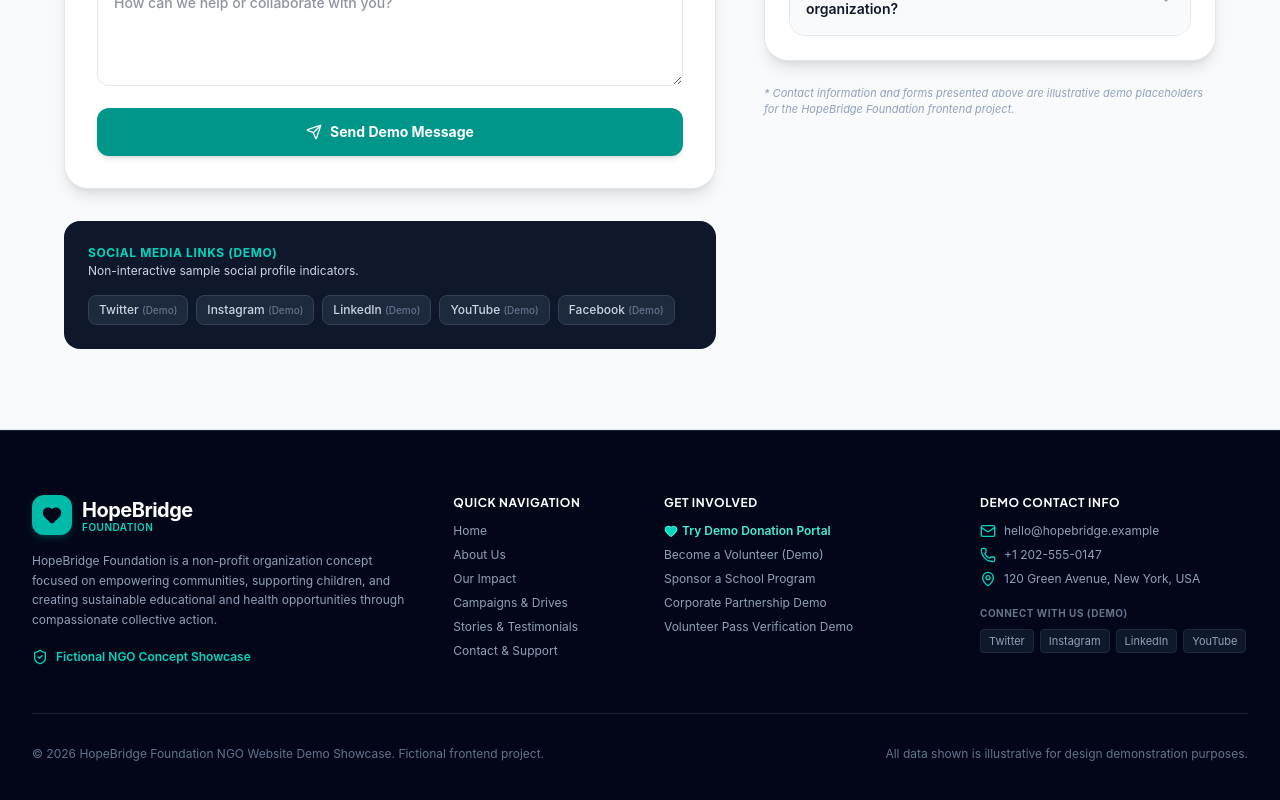
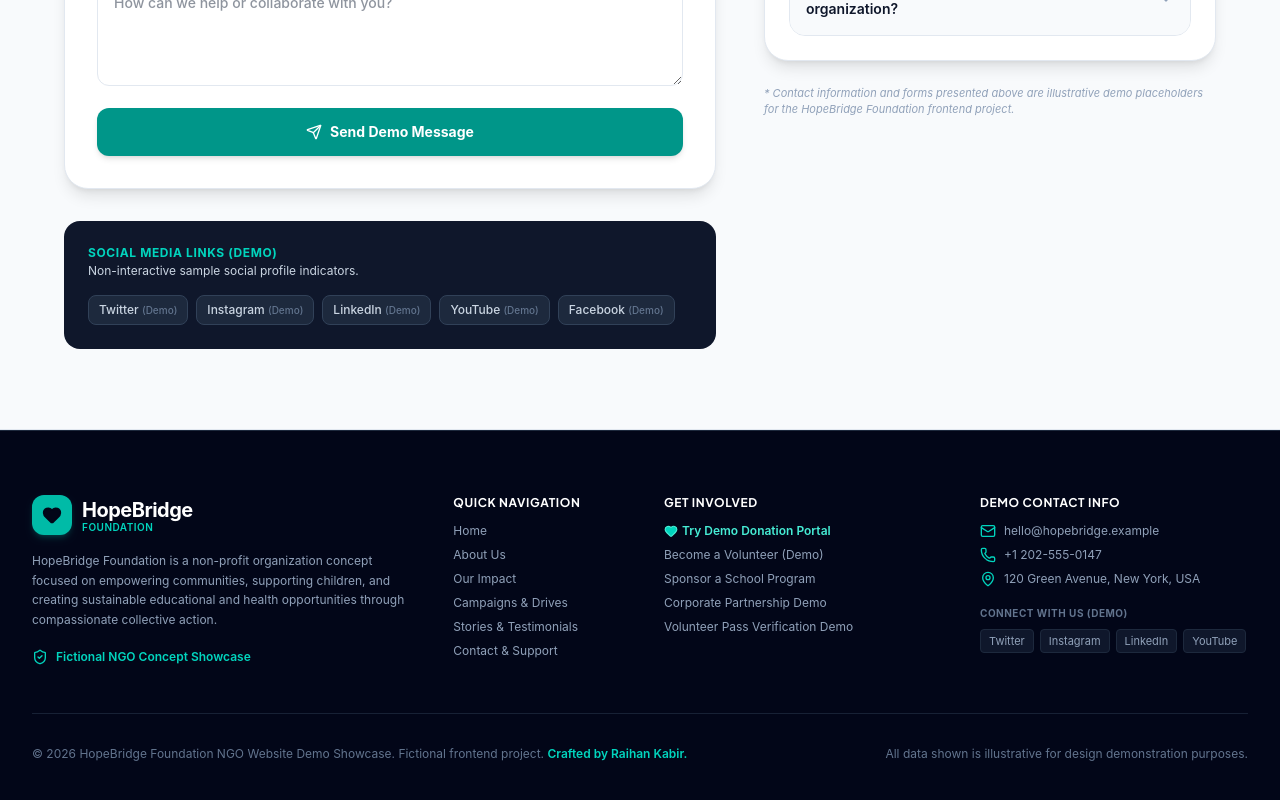
Before and after one commit to raihankabir99/-NGO-Landing-Page, a React (Vite) app: page / in a window 1280 px wide. Shown: the part 7823-8623 px from the top of the page. Built offline with nearby package versions, Linux system fonts and the light colour scheme.

Commit message:
feat: add creator credit to demo footer

```diff
--- a/src/components/Footer.tsx
+++ b/src/components/Footer.tsx
@@ -145,7 +145,7 @@ export const Footer: React.FC<FooterProps> = ({
 
         {/* Bottom Copyright & Disclaimer Bar */}
         <div className="pt-8 border-t border-slate-800/80 flex flex-col sm:flex-row items-center justify-between gap-4 text-xs text-slate-500">
-          <p>© {new Date().getFullYear()} HopeBridge Foundation NGO Website Demo Showcase. Fictional frontend project.</p>
+          <p>© {new Date().getFullYear()} HopeBridge Foundation NGO Website Demo Showcase. Fictional frontend project. <span className="text-teal-400 font-semibold">Crafted by Raihan Kabir.</span></p>
           <div className="flex items-center gap-4">
             <span className="text-slate-500">All data shown is illustrative for design demonstration purposes.</span>
           </div>
```
